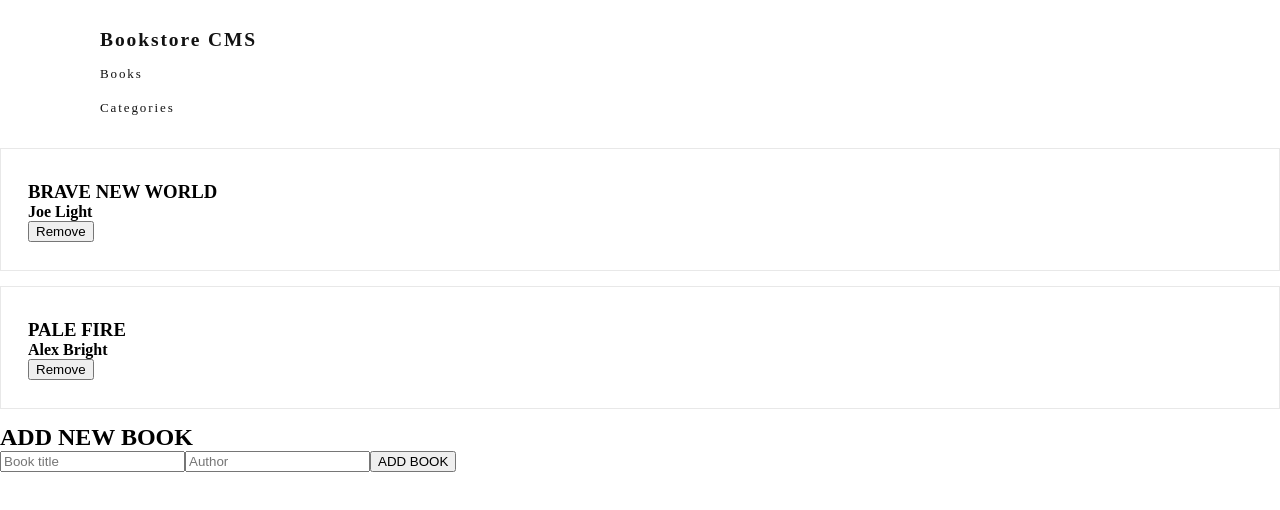
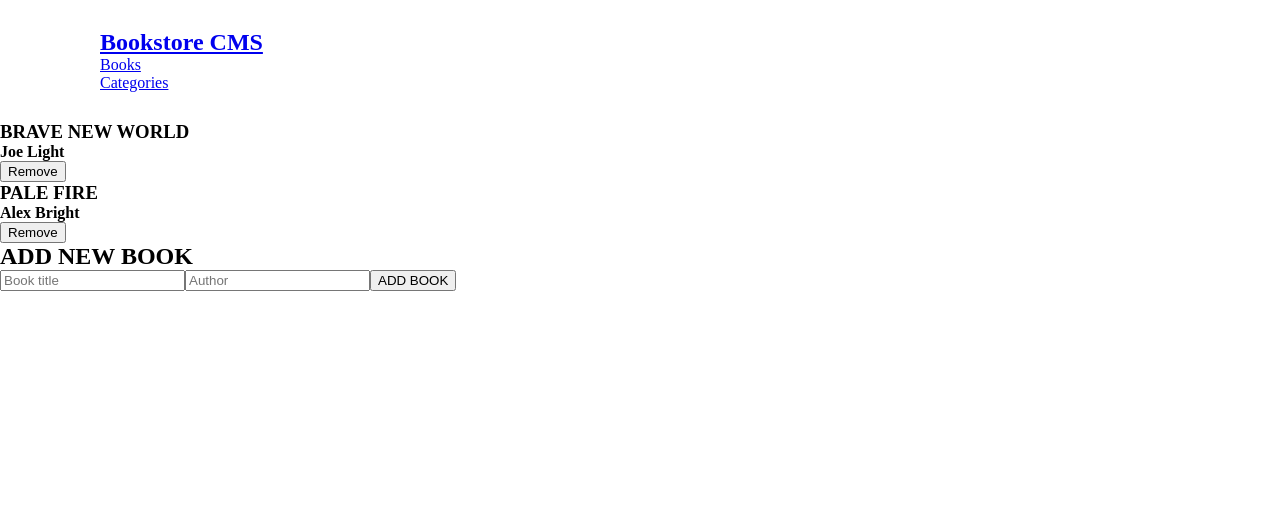
Before and after one commit to ONJoseph/bookstore-cms, a React (Create React App) app: page / in a window 1280 px wide. Shown: the top 510 px of the page. Built offline with nearby package versions, Linux system fonts and the light colour scheme.

Commit message:
fix linter error

```diff
--- a/src/App.css
+++ b/src/App.css
@@ -1,27 +1,3 @@
-*,
-*::before,
-*::after {
-  box-sizing: inherit;
-}
-
-/* Custom colors */
-
-:root {
-  --bubble-gum-pink: #ff5ab7;
-  --black: #1e1e1e;
-  --cool-blue: #4386bf;
-  --pinkish-grey: #c7c7c7;
-  --pale-grey: #f5f6fa;
-  --warm-grey: #888;
-  --white: #fff;
-  --white-dull: #e8e8e8;
-  --white-sharp: #fafafa;
-  --very-light-pink: #c4c4c4;
-  --medium-blue: #307bbe;
-  --black-sharp: #121212;
-  --azure: #0290ff;
-}
-
 body,
 h1,
 h2,
@@ -54,153 +30,3 @@ ul {
   list-style: none;
   gap: 2.563rem;
 }
-
-.nav-bar {
-  font-family: Montserrat, serif;
-  font-weight: bold;
-  color: var(--azure);
-  font-size: 1.875rem;
-}
-
-.nav-link {
-  font-family: Montserrat, serif;
-  font-weight: normal;
-  font-size: 0.813rem;
-  color: var(--black-sharp);
-  text-decoration: none;
-  letter-spacing: 1.9px;
-}
-
-.line {
-  border: 1px solid var(--white-dull);
-}
-
-.books-line {
-  margin: 0 6.25rem;
-}
-
-.books-section,
-.form-section,
-.categories-section {
-  margin: 1.813rem 6.25rem;
-}
-
-.categories-section {
-  display: flex;
-  flex-direction: column;
-  align-items: center;
-  gap: 5em;
-  justify-content: center;
-}
-
-.book {
-  display: flex;
-  border: 1px solid var(--white-dull);
-  background-color: var(--white);
-  padding: 2rem 1.688rem 1.75rem;
-  margin-bottom: 0.938rem;
-}
-
-.book > * {
-  flex-basis: 30%;
-  display: flex;
-  flex-direction: column;
-  align-items: flex-start;
-}
-
-.book > *:first-child {
-  flex-basis: 40%;
-}
-
-.book-category {
-  font-family: Montserrat, serif;
-  opacity: 0.5;
-  font-size: 0.875rem;
-  font-weight: bold;
-  color: var(--black-sharp);
-}
-
-.book-title {
-  font-family: "RobotoSlab Bold", serif;
-  font-size: 1.375rem;
-  font-weight: bold;
-  color: var(--black-sharp);
-}
-
-.book-actions {
-  margin-top: 1.313rem;
-  display: flex;
-}
-
-.book-author,
-.book-actions button {
-  font-family: "RobotoSlab Light", serif;
-  font-size: 0.875rem;
-  font-weight: 300;
-  color: var(--cool-blue);
-}
-
-.book-actions button {
-  background-color: transparent;
-  border: none;
-  padding: 0;
-  margin: 0;
-  cursor: pointer;
-}
-
-.book-actions button:not(:last-child)::after {
-  content: "|";
-  margin: 0 0.938rem;
-  line-height: 1.5rem;
-  color: var(--white-dull);
-}
-
-.form {
-  flex-direction: column;
-}
-
-.form form {
-  display: flex;
-  flex-direction: row;
-}
-
-.add-book-title {
-  font-family: Montserrat, serif;
-  font-size: 1.25rem;
-  font-weight: bold;
-  letter-spacing: -0.18px;
-  color: var(--warm-grey);
-  margin-bottom: 1.888rem;
-}
-
-.form input {
-  height: 2.813rem;
-  border-radius: 4px;
-  border: solid 1px var(--white-dull);
-  background-color: var(--white);
-  width: 40%;
-  margin-right: 2.125rem;
-  padding: 0 1.063rem;
-}
-
-.form input::placeholder {
-  font-family: Montserrat, serif;
-  font-size: 1rem;
-  letter-spacing: -0.15px;
-  color: var(--very-light-pink);
-}
-
-.add-book-btn {
-  width: 11.5rem;
-  height: 2.813rem;
-  border-radius: 3px;
-  border: none;
-  background-color: var(--azure);
-  font-family: "RobotoSlab Bold", serif;
-  font-size: 0.813rem;
-  font-weight: bold;
-  letter-spacing: 0.5px;
-  text-align: center;
-  color: var(--white);
-  cursor: pointer;
-}
```
